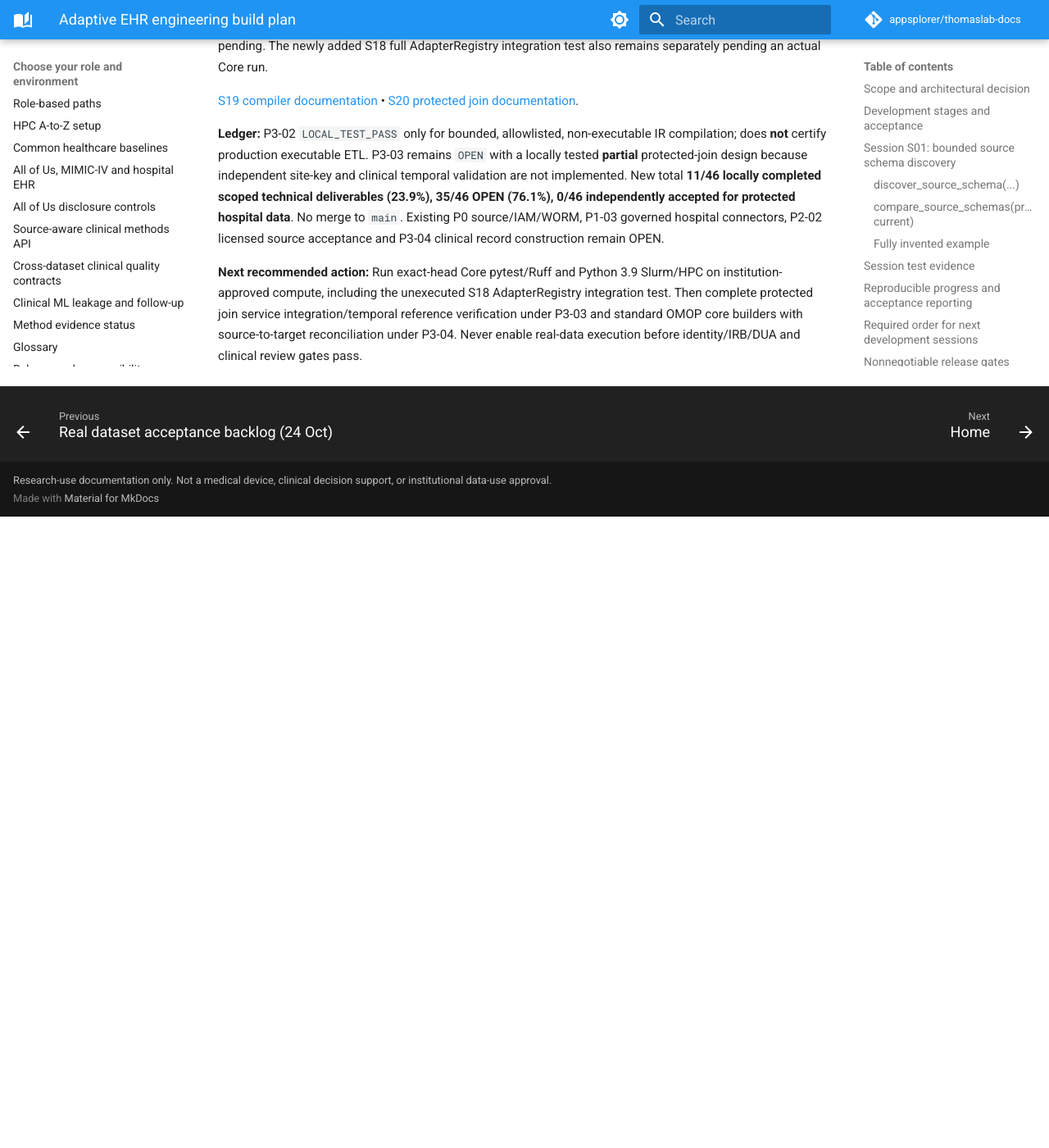
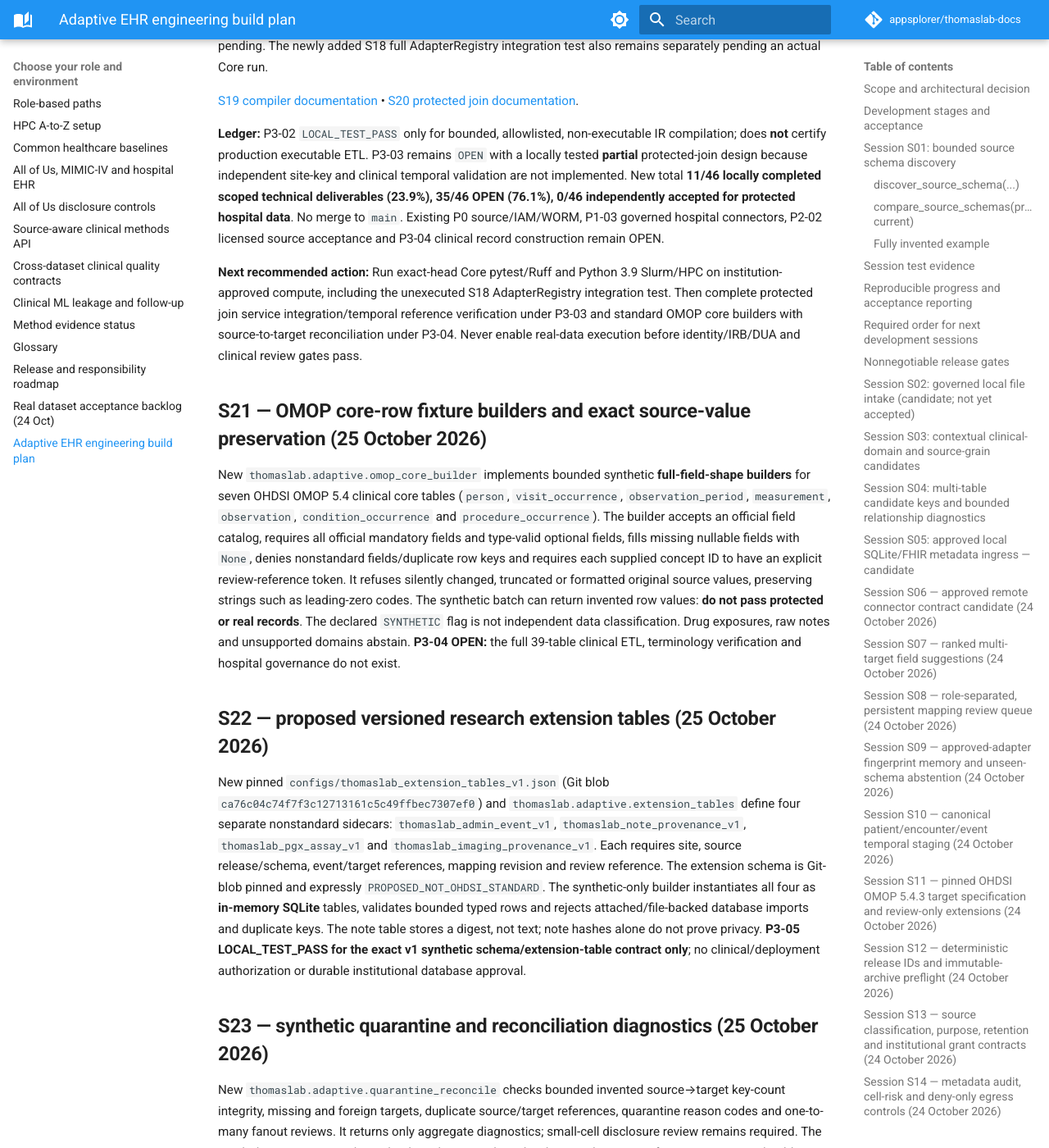
Before and after one commit to appsplorer/thomaslab-docs, an MkDocs documentation site: the page built from docs/guides/ehr-platform-build-plan.md, in a window 1280 px wide and 1400 px high, scrolled down 21109 px. Shown: the whole window at 82% size. Built offline with MkDocs 1.6.1 and Material for MkDocs 9.7.7, drawn with Linux system fonts in a browser that asks for light colours; comment, search, counter and statistics services are not loaded; before the commit the page ends 21739 px from its top, so only the background shows below that; some of the changed text lies outside the part shown.

Commit message:
docs(ehr): checkpoint S21-S23 OMOP row fixtures, proposed sidecar schemas and quarantine reconciliation

```diff
--- a/docs/guides/ehr-platform-build-plan.md
+++ b/docs/guides/ehr-platform-build-plan.md
@@ -984,3 +984,24 @@ New `src/thomaslab/adaptive/protected_joins.py` consumes only the S19 nonexecuti
 **Ledger:** P3-02 `LOCAL_TEST_PASS` only for bounded, allowlisted, non-executable IR compilation; does **not** certify production executable ETL. P3-03 remains `OPEN` with a locally tested **partial** protected-join design because independent site-key and clinical temporal validation are not implemented. New total **11/46 locally completed scoped technical deliverables (23.9%), 35/46 OPEN (76.1%), 0/46 independently accepted for protected hospital data**. No merge to `main`. Existing P0 source/IAM/WORM, P1-03 governed hospital connectors, P2-02 licensed source acceptance and P3-04 clinical record construction remain OPEN.
 
 **Next recommended action:** Run exact-head Core pytest/Ruff and Python 3.9 Slurm/HPC on institution-approved compute, including the unexecuted S18 AdapterRegistry integration test. Then complete protected join service integration/temporal reference verification under P3-03 and standard OMOP core builders with source-to-target reconciliation under P3-04. Never enable real-data execution before identity/IRB/DUA and clinical review gates pass.
+
+
+## S21 — OMOP core-row fixture builders and exact source-value preservation (25 October 2026)
+
+New `thomaslab.adaptive.omop_core_builder` implements bounded synthetic **full-field-shape builders** for seven OHDSI OMOP 5.4 clinical core tables (`person`, `visit_occurrence`, `observation_period`, `measurement`, `observation`, `condition_occurrence` and `procedure_occurrence`). The builder accepts an official field catalog, requires all official mandatory fields and type-valid optional fields, fills missing nullable fields with `None`, denies nonstandard fields/duplicate row keys and requires each supplied concept ID to have an explicit review-reference token. It refuses silently changed, truncated or formatted original source values, preserving strings such as leading-zero codes. The synthetic batch can return invented row values: **do not pass protected or real records**. The declared `SYNTHETIC` flag is not independent data classification. Drug exposures, raw notes and unsupported domains abstain. **P3-04 OPEN:** the full 39-table clinical ETL, terminology verification and hospital governance do not exist.
+
+## S22 — proposed versioned research extension tables (25 October 2026)
+
+New pinned `configs/thomaslab_extension_tables_v1.json` (Git blob `ca76c04c74f7f3c12713161c5c49ffbec7307ef0`) and `thomaslab.adaptive.extension_tables` define four separate nonstandard sidecars: `thomaslab_admin_event_v1`, `thomaslab_note_provenance_v1`, `thomaslab_pgx_assay_v1` and `thomaslab_imaging_provenance_v1`. Each requires site, source release/schema, event/target references, mapping revision and review reference. The extension schema is Git-blob pinned and expressly `PROPOSED_NOT_OHDSI_STANDARD`. The synthetic-only builder instantiates all four as **in-memory SQLite** tables, validates bounded typed rows and rejects attached/file-backed database imports and duplicate keys. The note table stores a digest, not text; note hashes alone do not prove privacy. **P3-05 LOCAL_TEST_PASS for the exact v1 synthetic schema/extension-table contract only**; no clinical/deployment authorization or durable institutional database approval.
+
+## S23 — synthetic quarantine and reconciliation diagnostics (25 October 2026)
+
+New `thomaslab.adaptive.quarantine_reconcile` checks bounded invented source→target key-count integrity, missing and foreign targets, duplicate source/target references, quarantine reason codes and one-to-many fanout reviews. It returns only aggregate diagnostics; small-cell disclosure review remains required. The result digest is not an independently authenticated row-level reconciliation proof. **P3-06 OPEN:** no durable approved protected-record quarantine, patient linkage service, independent clinical QA or release reconciliation.
+
+**Combined focused test evidence:** `tests/test_adaptive_omop_builders_sidecars.py` (S21+S22: 51/51) and `tests/test_adaptive_quarantine_reconcile.py` (S23: 23/23): **74/74 PASS** locally on Python 3.13.5; Python 3.9–3.13 syntax/compileall PASS. Exact new module/config/test Git blobs matched the locally executed files. The S21 regression fixture uses a reduced invented three-table OMOP subset, not the complete real Core/39-table integration. No actual Python 3.9 runtime, Herts Slurm/HPC, full private Core CI/Ruff, credentialed hospital data, licensed vocabulary pack, protected note/image source, real quarantine or institutional approval has been accepted.
+
+**Updated 46-task ledger:** **12/46 locally tested scoped technical deliverables (26.1%), 34/46 OPEN (73.9%), 0/46 independently clinically/source-scientifically accepted**. P3-05 is locally scoped to versioned sidecar schema+in-memory contract, NOT real deployments. P3-04 and P3-06 remain OPEN. Core PR #34 stays draft.
+
+References: [S21 core builder](../reference/functions/omop_core_builder.md), [S22 four sidecars](../reference/functions/extension_tables.md), [S23 quarantine/reconciliation](../reference/functions/quarantine_reconcile.md).
+
+**Next acceptance:** full exact Core commit tests and approved Python 3.9/HPC; source IAM/key governance and site temporal relationships; an independently reviewed full OMOP table construction workflow with row identity reconciliation, OHDSI vocabulary/licensing and clinical review; institution-approved encrypted quarantine and WORM release/evidence storage.
```
